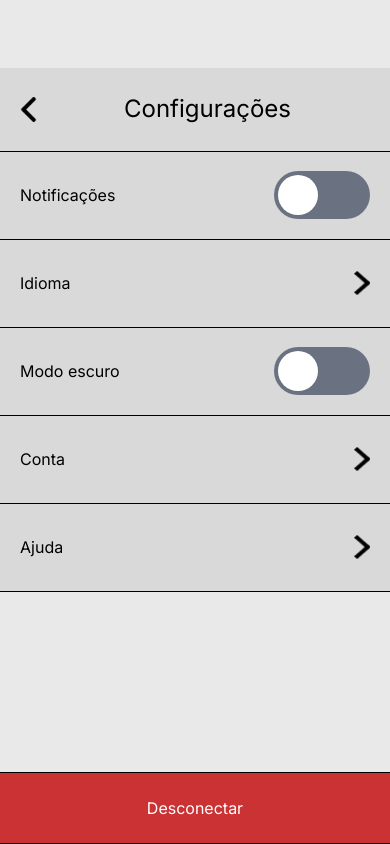
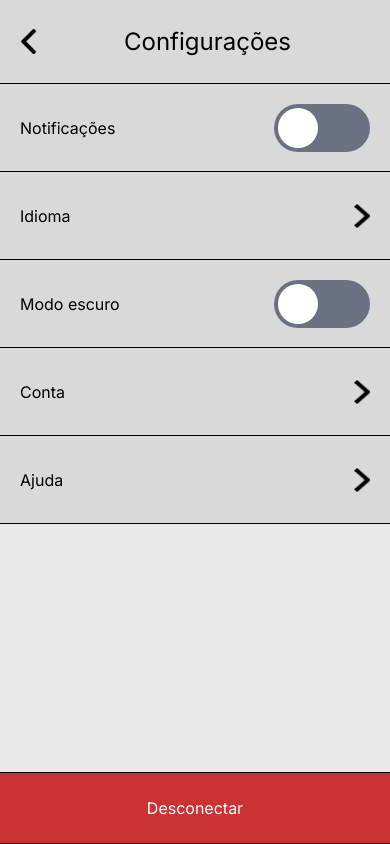
Before and after one commit to catolica-faculdade/pinguin-project, a React (Vite) app: page /pinguin-project/settings in a window 390 px wide. Built offline with nearby package versions, Linux system fonts and the light colour scheme.

Commit message:
fix: paddings

```diff
--- a/src/Pages/Settings.jsx
+++ b/src/Pages/Settings.jsx
@@ -30,7 +30,7 @@ function SettingsPage() {
     return (
         <section>
         <NavBar />
-            <section className="flex h-dvh pt-[8vh]">
+            <section className="flex h-dvh md:pt-[8vh]">
                 <LeftMenu />
                 <div className="w-full h-full md:w-3/5 flex flex-col justify-between">
                     <div>
```
